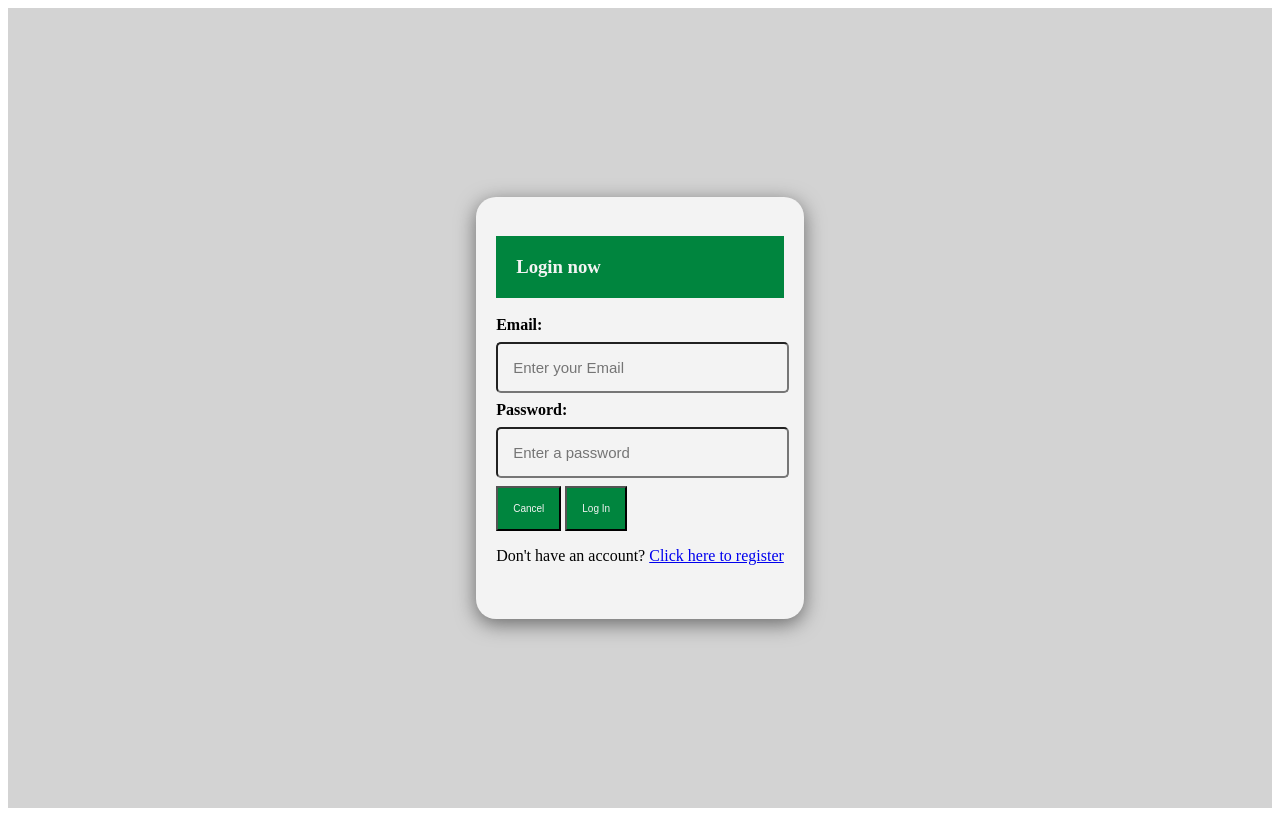
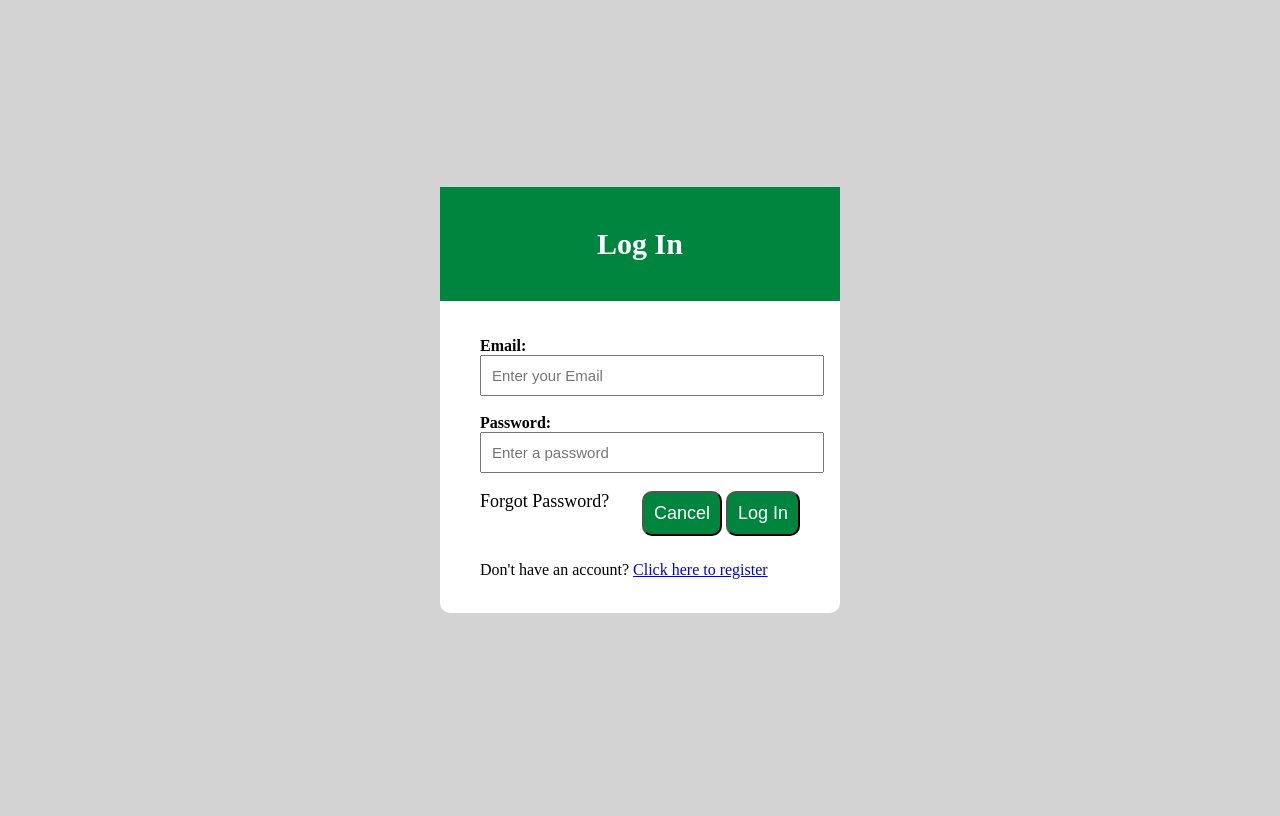
Before and after one commit to Geary-E/Capstone-Project, a PHP site: page /login.php in a window 1280 px wide. After the commit the page ends 613 px from the top, so only its background shows below. Run offline with PHP 8.4, Linux system fonts and the light colour scheme.

Commit message:
Updated styling to the Login page

```diff
--- a/src/login.php
+++ b/src/login.php
@@ -47,11 +47,11 @@ if (isset($_POST['submit'])) {
 <body>
     <div class="form-container2">
 
+    <div class="login-bar">
+                <h3>Log In</h3>
+            </div>
         <form action="" method="post">
 
-        <div class="login-bar">
-                <h3>Login now</h3>
-            </div>
 
             <?php
             if (isset($error)) {
@@ -60,8 +60,11 @@ if (isset($_POST['submit'])) {
                 };
             };
             ?>
+            <br>
+            <br>
             <label for="email"><b>Email:</b></label><br>
             <input type="email" name="email" required placeholder="Enter your Email">
+            <br>
             <br>
 
             <label for="password"><b>Password:</b></label><br>
@@ -72,10 +75,22 @@ if (isset($_POST['submit'])) {
             <input type="submit" name="submit" value="Click here to login" class="form-btn">
             -->
 
-            <div class="button-list">
-                <button class="btn1"> Cancel </button>
-                <button class="btn2"> Log In </button>
-        </div>
+            <br>
+
+            <div class="selection">
+                <div class="forgot-password">
+                    <a href="#">Forgot Password? </a>
+                    </div>
+                <div class="button-list">
+                    <button class="btn1"> Cancel </button>
+                    <button class="btn2"> Log In </button>
+                </div>
+
+            </div>
+
+                <br>    <!-- line breaks -->
+                <br>    <!-- line breaks -->
+                <br>    <!-- line breaks -->
 
             <p>Don't have an account? <a href="registration.php">Click here to register</a></p><br>
 
--- a/src/style2.css
+++ b/src/style2.css
@@ -1,52 +1,76 @@
-.form-container2 {
-    min-height: 100vh;
-    min-width: 100vh;
-    display: flex;
-    align-items: center;
-    justify-content: center;
+body {
+    margin: 0;
+    padding: 0;
     background-color: #D3D3D3;
+    height: 100vh;
+    overflow: hidden;
+}
+
+.form-container2 {          /* Form container */
+    position: absolute;
+    top: 50%;
+    left: 50%;
+    transform: translate(-50%, -50%);
+    width: 400px;
+   /* height: 70vh; */
+    border-radius: 10px;
+    background-color: white;
+}
+
+.form-container2 .login-bar {
+    text-align: center;
+    padding: 0 0 20px 0;
+    background-color: #00853E;
+    padding: 10px;
+    color: white;
+}
+
+.form-container2 .login-bar h3 {
+    font-size: 30px;
 }
 
 .form-container2 form {
-    padding: 20px;
-    border-radius: 20px;
-    box-shadow: 0 5px 20px #696969;
-    background: #f3f3f3;
+    padding: 0 40px;
+    box-sizing: border-box;
 }
 
-.form-container2 form .login-bar {
-    background-color:#00853E;
-    color: #f3f3f3;
+.form-container2 form input {       /* Inputs */
+    padding: 10px;
     width: 100%;
+    font-size: 15px;
 }
 
-.form-container2 form .login-bar h3 {
-    padding: 20px;
+.selection .forgot-password {
+    float: left;
 }
 
-.form-container2 form input {
-    width: 90%;
-    padding: 15px 15px;
-    font-size: 15px;
-    margin: 8px 0;
-    background: #f3f3f3;
-    border-radius: 5px;
+.selection .forgot-password a {
+    text-decoration: none;
+    color: black;
+    font-size: 18px;
 }
 
-.form-container2 form .button-list {
-    display: inline-block;
+.selection .forgot-password a:hover {
+    color: #00853E;
 }
 
-.form-container2 form .btn1 {
-    background-color: #00853E;
-    color: #f3f3f3;
-    font-size: 10px;
-    padding: 15px;
+.selection .button-list {       /* Forgot password link and 2 buttons */
+   /* display: inline-block; */
+    float: right;
 }
 
-.form-container2 form .btn2 {
+.button-list .btn1 {
     background-color: #00853E;
-    color: #f3f3f3;
-    font-size: 10px;
-    padding: 15px;
+    padding: 10px;
+    color: white;
+    font-size: 18px;
+    border-radius: 10px;
 }
+
+.button-list .btn2 {
+    background-color: #00853E;
+    padding: 10px;
+    color: white;
+    font-size: 18px;
+    border-radius: 10px;
+}
```
